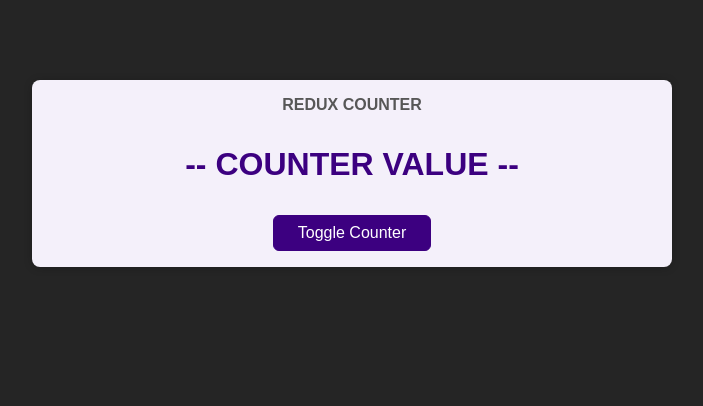
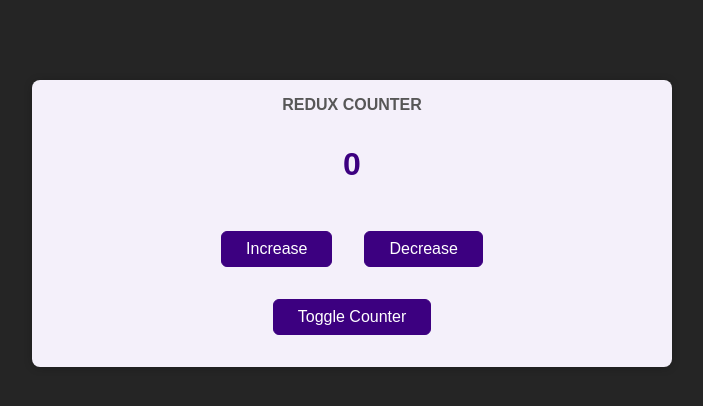
Before and after one commit to hectorares/redux, a React (Create React App) app in the folder 01-starting-project/: page / in a window 1280 px wide. Shown: the top 406 px of the page, without its empty margins (288-991 px from the left). Built offline with nearby package versions, Linux system fonts and the light colour scheme.

Commit message:
add store, subscription and dispatch

```diff
--- a/01-starting-project/src/components/Counter.js
+++ b/01-starting-project/src/components/Counter.js
@@ -1,15 +1,73 @@
 import classes from './Counter.module.css';
+import { useSelector, useDispatch, connect } from 'react-redux';
+import { Component } from 'react';
+const Counter = () => {
+  const counter = useSelector(state => state.counter);
+  const dispatch = useDispatch();
+  const toggleCounterHandler = () => {
+    console.log('toogle')
+  };
 
-const Counter = () => {
-  const toggleCounterHandler = () => {};
+  const incrementHandler = () => {
+    dispatch({ type: 'increment' })
+  }
+
+  const decrementHandler = () => {
+    dispatch({ type: 'decrement' })
+  }
+
+
 
   return (
     <main className={classes.counter}>
       <h1>Redux Counter</h1>
-      <div className={classes.value}>-- COUNTER VALUE --</div>
+      <div className={classes.value}>{counter}</div>
+      <div>
+        <button onClick={incrementHandler}>Increase</button>
+        <button onClick={decrementHandler}>Decrease</button>
+      </div>
       <button onClick={toggleCounterHandler}>Toggle Counter</button>
     </main>
   );
 };
 
 export default Counter;
+
+// class Counter extends Component {
+
+//   incrementHandler = () => {
+//     this.props.increment();
+//   }
+//   decrementHandler = () => {
+//     this.props.decrement();
+
+//   }
+//   toggleCounterHandler = () => { }
+//   render() {
+//     return (
+//       <main className={classes.counter}>
+//         <h1>Redux Counter</h1>
+//         <div className={classes.value}>{this.props.counter}</div>
+//         <div>
+//           <button onClick={this.incrementHandler.bind()}>Increase</button>
+//           <button onClick={this.decrementHandler.bind()}>Decrease</button>
+//         </div>
+//         <button onClick={this.toggleCounterHandler.bind()}>Toggle Counter</button>
+//       </main>
+//     );
+//   }
+// }
+
+// const mapStateToProps = state => {
+//   return {
+//     counter: state.counter
+//   }
+// }
+// const mapDispatchProps = dispatch => {
+//   return {
+//     increment: () => dispatch({ type: 'increment' }),
+//     decrement: () => dispatch({ type: 'decrement' })
+//   }
+// }
+
+// export default connect(mapStateToProps, mapDispatchProps)(Counter);
--- a/01-starting-project/src/components/Counter.module.css
+++ b/01-starting-project/src/components/Counter.module.css
@@ -15,6 +15,10 @@
   font-size: 1rem;
 }
 
+.counter button {
+  margin: 1rem;
+}
+
 .value {
   font-size: 2rem;
   color: #3c0080;
--- a/01-starting-project/src/index.js
+++ b/01-starting-project/src/index.js
@@ -1,7 +1,14 @@
 import React from 'react';
 import ReactDOM from 'react-dom';
+import { Provider } from 'react-redux';
 
 import './index.css';
 import App from './App';
+import store from './store/index';
 
-ReactDOM.render(<App />, document.getElementById('root'));
+ReactDOM.render(
+    <Provider store={store}>
+        <App />
+    </Provider>,
+    document.getElementById('root')
+);
--- /dev/null
+++ b/01-starting-project/src/store/index.js
@@ -0,0 +1,22 @@
+import { createStore } from 'redux';
+
+const counterReducer = (state = { counter: 0 }, action) => {
+
+    if (action.type === 'increment') {
+        return {
+            counter: state.counter + 1
+        }
+    }
+
+    if (action.type === 'decrement') {
+        return {
+            counter: state.counter - 1
+        }
+    }
+
+    return state;
+}
+
+const store = createStore(counterReducer);
+
+export default store;
```
Also changed, not shown: 1 other file (tests, documents, lock files or other folders).
